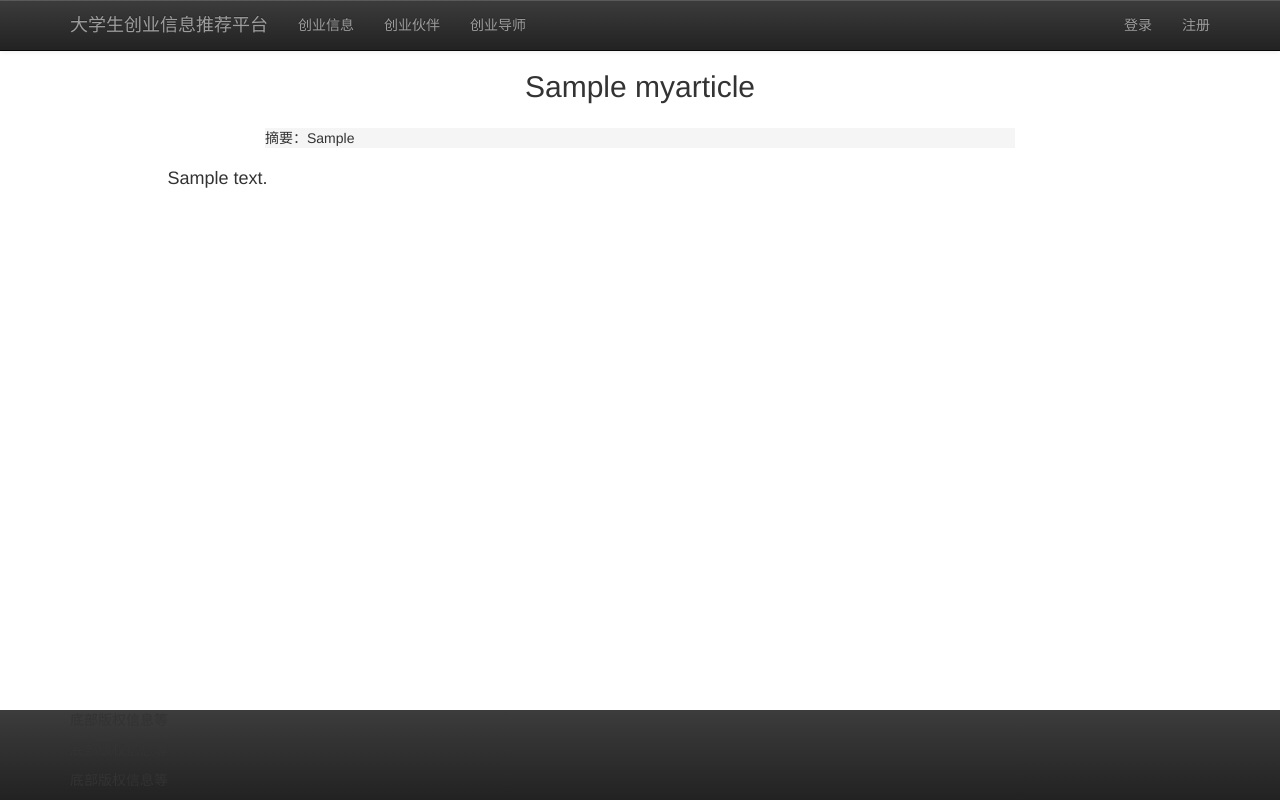
After one commit to caiorngcai/RecSystem, a Django app: page /info/1/ in a window 1280 px wide. The commit adds this page. Run offline with Django 3.2, Linux system fonts and the light colour scheme; tables that the repository leaves empty hold one stand-in row (values such as "Sample post"); some libraries are stand-ins or nearby versions.

Commit message:
超级简单的文章页面

```diff
--- /dev/null
+++ b/mysite/InfoRec/static/css/artDetail.css
@@ -0,0 +1,10 @@
+.myabstract{
+    margin-top: 15px;
+    background-color: #F5F5F5;
+}
+
+.mycontent{
+    margin-top: 15px;
+    font-size: 18px;
+    line-height: 30px;
+}
--- /dev/null
+++ b/mysite/InfoRec/templates/artDetail.html
@@ -0,0 +1,31 @@
+{% extends 'base.html' %}
+
+{% block title %}
+{{ article.title }}
+{% endblock %}
+
+{% block cssfile %}
+<link rel="stylesheet" href="/static/css/artDetail.css">
+{% endblock %}
+
+{% block content %}
+<div class="container">
+    <div class="row">
+        <div class="col-md-8 col-md-offset-2">
+            <h2 class="text-center">{{ article.title }}</h2>
+        </div>
+    </div>
+
+    <div class="row">
+        <div class="col-md-8 col-md-offset-2">
+            <div class="myabstract">摘要：{{ article.abstract }}</div>
+        </div>
+    </div>
+
+    <div class="row">
+        <div class="col-md-10 col-md-offset-1">
+            <div class="mycontent"><p>{{ article.content|linebreaksbr }}</p></div>
+        </div>
+    </div>
+</div>
+{% endblock %}
--- a/mysite/InfoRec/templates/info.html
+++ b/mysite/InfoRec/templates/info.html
@@ -21,7 +21,7 @@
                             </a>
                         </div>
                         <div class="media-body">
-                            <a href="#"><h3 class="media-heading">{{post.title}}</h3></a>
+                            <a href="{% url 'artDetail' post.id %}" target="_blank"><h3 class="media-heading">{{post.title}}</h3></a>
                             <p>{{post.abstract}}</p>
                         </div>
                     </li>
--- a/mysite/InfoRec/views.py
+++ b/mysite/InfoRec/views.py
@@ -1,5 +1,5 @@
 from django.shortcuts import render
-from django.http import HttpResponseRedirect
+from django.http import HttpResponse, HttpResponseRedirect
 from django.contrib.auth.decorators import user_passes_test, login_required
 from django.contrib.auth.models import User
 from django.contrib import auth
@@ -40,12 +40,20 @@ def info(request):
     }
     return render(request, 'info.html', content);
 
-# def info_detail(request, articleId):
-    # return HttpResponse("Hello World!")
+def artDetail(request, articleId):
+    user = request.user if request.user.is_authenticated() else None
+
+    article = myarticle.objects.get(id=articleId)
+
+    content={
+        'article': article,
+        'user': user,
+    }
+    return render(request, 'artDetail.html', content)
 
 def partner(request):
     user = request.user if request.user.is_authenticated() else None
-    print(user)
+    # print(user)
 
     user_list = myuser.objects.all()
 
--- a/mysite/mysite/urls.py
+++ b/mysite/mysite/urls.py
@@ -22,10 +22,10 @@ urlpatterns = [
     url(r'^admin/', include(admin.site.urls)),
 
     url(r'^info/$', InfoRec_views.info, name="info"),
-    # url(r'^info/(?P<article_id>)/$', InfoRec_views.article, name="article"),
+    url(r'^info/(?P<articleId>[0-9]+)/$', InfoRec_views.artDetail, name="artDetail"),
 
     url(r'^partner/$', InfoRec_views.partner, name="partner"),
-    # url(r'^partner/(?P<user_id>)/$', InfoRec_views.user, name="user"),
+    # url(r'^partner/(?P<userId>)/$', InfoRec_views.user, name="user"),
 
     # url(r'^tutor/$', InfoRec_views. name="tutor"),
     # url(r'^tutor/(?P<>)$', InfoRec_views. name=""),
```
Also changed, not shown: README.md, images/register.png (added).
